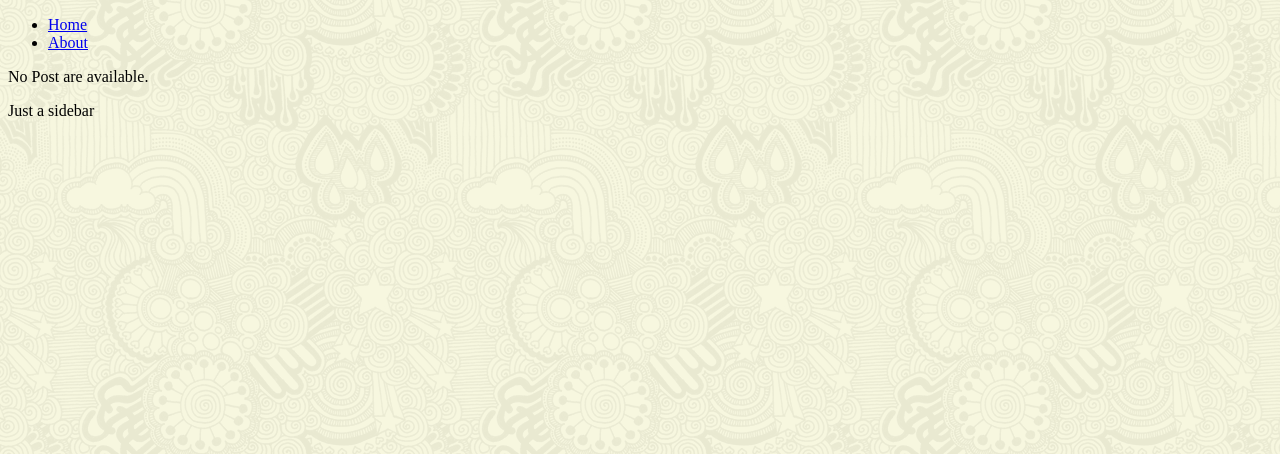
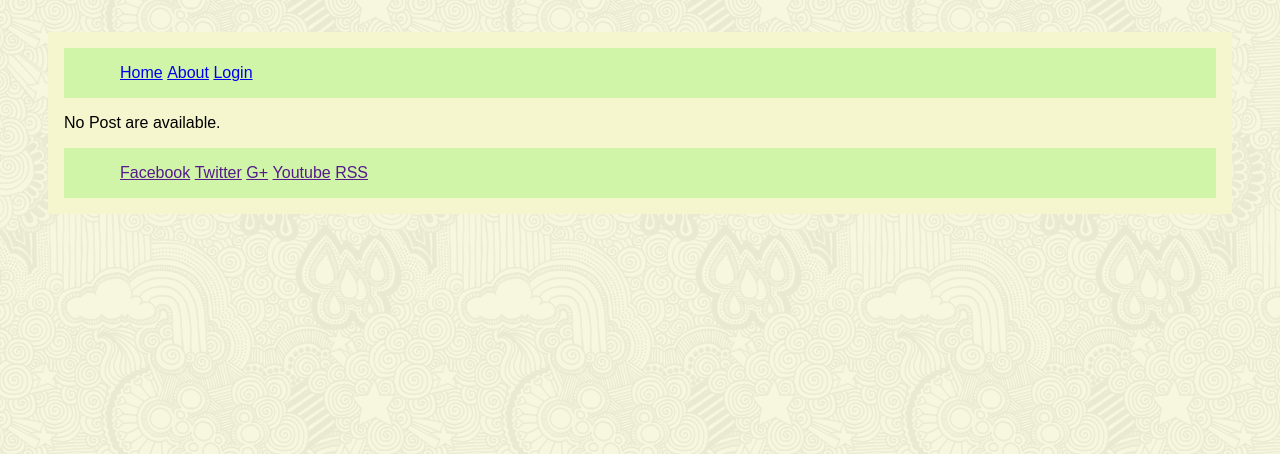
Before and after one commit to ezequielo/blog, a Django app: page /blog/ in a window 1280 px wide. Shown: the top 454 px of the page. Run offline with Django 3.2, Linux system fonts and the light colour scheme; data that the repository does not hold is empty; parts of the project's set-up code (start-up, migrations or seed data) failed here and were passed over.

Commit message:
templates, structure, style login logic

```diff
--- a/blog_app/static/blog_app/style.css
+++ b/blog_app/static/blog_app/style.css
@@ -1,3 +1,52 @@
 body {
     background: white url("images/background.png") repeat right bottom;
+    font-family:sans-serif;
+    margin: 0;
+    padding: 0;
 }
+
+.wrapper {
+	margin-left: 3em ;
+	margin-right: 3em ;
+	margin-top: 2em ;
+	margin-bottom: 2em ;
+	padding: 1em;
+    background-color: #F5F6CE;
+    min-height: 100%;
+}
+
+
+.content {
+	/* padding: 1em; */
+	min-height: 70%;
+}
+
+
+.nav {
+	padding: 1em;
+	background-color: #D0F5A9;
+}
+.nav ul{
+	display: inline;
+}
+.nav ul li{
+	display: inline;
+}
+
+
+.sidebar {
+	padding: 1em;
+}
+
+
+.footer {
+	background-color: #D0F5A9;
+	padding: 1em;
+}
+.footer ul{
+	display: inline;
+}
+.footer ul li{
+
+	display: inline;
+}
--- a/blog_app/templates/blog_app/base.html
+++ b/blog_app/templates/blog_app/base.html
@@ -6,21 +6,22 @@
 </head>
 
 <body>
-     <div id="nav">
+	<div class="wrapper">
+	    <div class="nav">
 	        {% block navbar %}
 	        	{% include "blog_app/nav.html" %}
 	        {% endblock navbar %}
 	    </div>
 
-     <div id="content">
+	     <div class="content">
 	        {% block content %}{% endblock content %}
 	    </div>
 
-    <div id="sidebar">
-        {% block sidebar %}
-        	{% include "blog_app/sidebar.html" %}
-        {% endblock sidebar %}
-
+	    <div class="footer">
+	    	{% block footer %}
+	    		{% include "blog_app/footer.html" %}
+	    	{% endblock footer %}
+	    </div>
     </div>
 </body>
 </html>
--- /dev/null
+++ b/blog_app/templates/blog_app/footer.html
@@ -0,0 +1,8 @@
+
+<ul>
+	<li><a href="">Facebook</a></li>
+	<li><a href="">Twitter</a></li>
+	<li><a href="">G+</a></li>
+	<li><a href="">Youtube</a></li>
+	<li><a href="">RSS</a></li>
+</ul>
--- a/blog_app/templates/blog_app/index.html
+++ b/blog_app/templates/blog_app/index.html
@@ -1,7 +1,6 @@
 
 {% extends "blog_app/base.html" %}
 {% block content %}
-
 	{% if latest_post_list %}
 	    <ul>
 	    {% for post in latest_post_list %}
--- a/blog_app/templates/blog_app/nav.html
+++ b/blog_app/templates/blog_app/nav.html
@@ -1,5 +1,6 @@
-{% load staticfiles %}
+
 <ul>
 	<li><a href="{% url 'blog:index' %}">Home</a></li>
 	<li><a href="{% url 'blog:about' %}">About</a></li>
+	<li><a href="{% url 'blog:login' %}">Login</a></li>
 </ul>
--- a/blog_app/templates/blog_app/sidebar.html
+++ b/blog_app/templates/blog_app/sidebar.html
@@ -1,2 +1,2 @@
-{% load staticfiles %}
-	<p>Just a sidebar</p>
+
+<p>Just a sidebar</p>
--- a/blog_app/urls.py
+++ b/blog_app/urls.py
@@ -9,4 +9,6 @@ urlpatterns = patterns('',
     url(r'^$', views.index, name='index'),
     url(r'^(?P<post_id>\d+)/$', views.detail, name='detail'),
     url(r'^about/$', views.about, name='about'),
+    url(r'^login/$', views.login, name='login'),
+    (r'^accounts/login/$', 'django.contrib.auth.views.login', {'template_name': 'blog_app/login.html'}),
 )
--- a/blog_app/views.py
+++ b/blog_app/views.py
@@ -4,7 +4,10 @@ from django.http.response import HttpResponseRedirect
 from django.core.urlresolvers import reverse
 from django.core.context_processors import request
 from django.utils import timezone
+from django.contrib.auth import authenticate
+from django.contrib.auth import login as auth_login
 # from django.views import generic
+
 
 
 def index(request):
@@ -30,13 +33,23 @@ def detail(request, post_id):
     return render(request,'blog_app/detail.html',{'post':post, 'comment_list':comments})
 
 
-def nav(request):
-    return render(request,'blog_app/navbar.html',{'nothing':'nothing'})
+def about(request):
+    return render(request,'blog_app/about.html',{})
 
 
-def sidebar(request):
-    return render(request,'blog_app/sidebar.html',{})
-
-
-def about(request):
-    return render(request,'blog_app/about.html',{})
+def login(request):
+    url = 'blog_app/login.html'
+    vals = {}
+    if request.method == 'POST':
+        username = request.POST['username']
+        password = request.POST['pass']
+        user = authenticate(username=username, password=password)
+        if user is not None:
+            if user.is_active:
+                auth_login(request, user)
+                url = 'blog_app/index.html'
+            else:
+                vals['error_msg'] ='Usuario inactivo!'
+        else:
+            vals['error_msg'] = 'Usuario o contrasenya incorrecta!'
+    return render(request, url, vals)
```
Also changed, not shown: blog_app/templates/blog_app/login.html (added, +26 -0 lines). Lines whose indentation alone changed are shown as unchanged.
